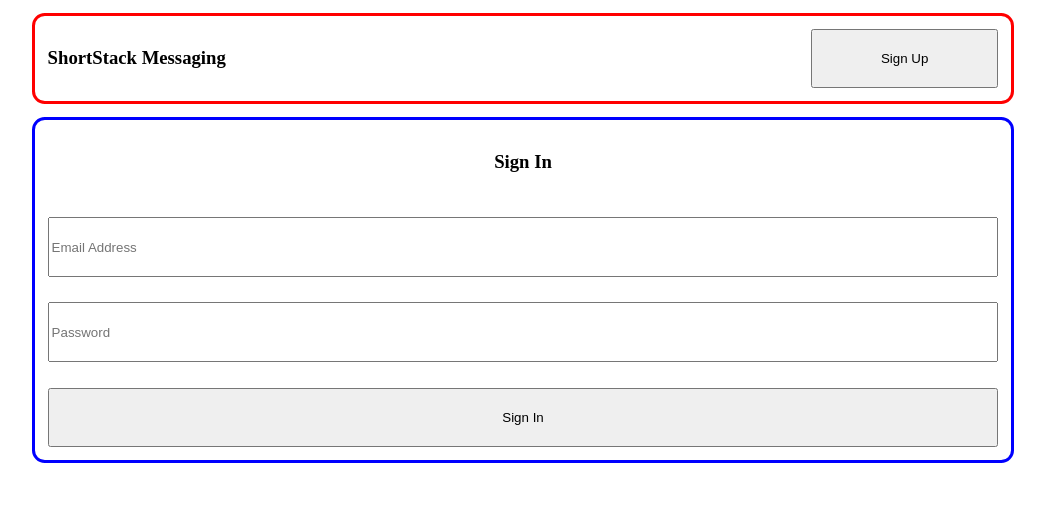
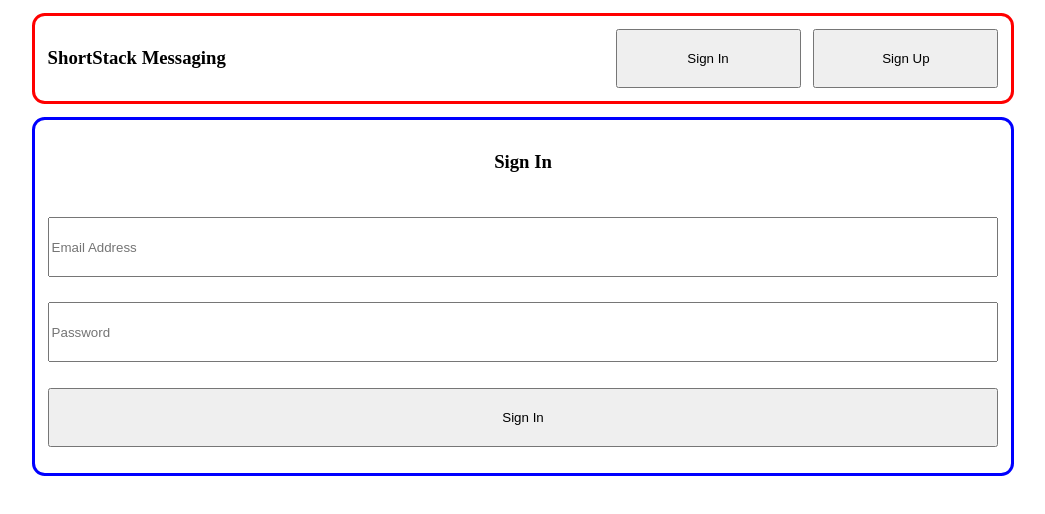
Before and after one commit to NicholasSynovic/ShortStack, a website built with webpack: page src/signIn.html in a window 1280 px wide. Shown: the whole page, without its empty margins (117-1162 px from the left). Built offline with nearby package versions, Linux system fonts and the light colour scheme; some packages are replaced by stand-ins of ours.

Commit message:
Implement navbar component and expand styling

```diff
--- a/src/css/signInUpStyle.css
+++ b/src/css/signInUp.css
@@ -1,41 +1,24 @@
 body    {
     padding-left: 10vw;
     padding-right: 10vw;
+    min-height: 50vh;
+    min-width: 50vw;
+    max-height: 100vh;
+    max-width: 100vw;
 }
 
-#nav-bar    {
-    height: fit-content;
-    display: grid;
-    grid-template-columns: 4fr 1fr;
-    column-gap: 1vw;
-    padding: 1vw;
-    margin: 1vw;
-    position: sticky;
-    top: 0px;
-    border-radius: 1vw;
-    border-color: red;
-    border-style: solid;
-}
-
-.nav-item   {
-    width: 100%;
-    height: 100%
-}
-
-.button {
-    height: 100%;
-    width: 100%;
-}
 
 #content    {
     height: auto;
     display: grid;
-    grid-template-rows: 1fr 100%;
+    grid-template-rows: 1fr auto;
+    row-gap: 1vw;
     padding: 1vw;
     margin: 1vw;
     border-radius: 1vw;
     border-color: blue;
     border-style: solid;
+    overflow: auto;
 }
 
 .login-form {
--- a/src/signIn.html
+++ b/src/signIn.html
@@ -1,25 +1,16 @@
 <!DOCTYPE html>
 <html lang="en">
-
     <head>
+        <title>ShortStack Messaging</title>
         <meta charset="UTF-8">
         <meta http-equiv="X-UA-Compatible" content="IE=edge">
         <meta name="viewport" content="width=device-width, initial-scale=1.0">
-    <link rel="stylesheet" href="css/signInUpStyle.css">
-    <title>ShortStack Messaging</title>
-
+        <link rel="stylesheet" href="css/signInUp.css">
+        <link rel="stylesheet" href="css/component_navbar.css">
+        <script defer="defer" src="components/navbar.js" onload="navbarHome()"></script>
     </head>
-
     <body>
-    <nav id="nav-bar">
-        <div class="nav-item" onclick="location.href='index.html'">
-            <h3>ShortStack Messaging</h3>
-        </div>
-        <div class="nav-item">
-            <button id="signUp-button" class="button"
-                onclick="location.href='signUp.html'">Sign Up</button>
-        </div>
-    </nav>
+        <nav id="nav-bar"></nav>
         <main>
             <section>
                 <article id="content">
```
Lines whose indentation alone changed are shown as unchanged.
